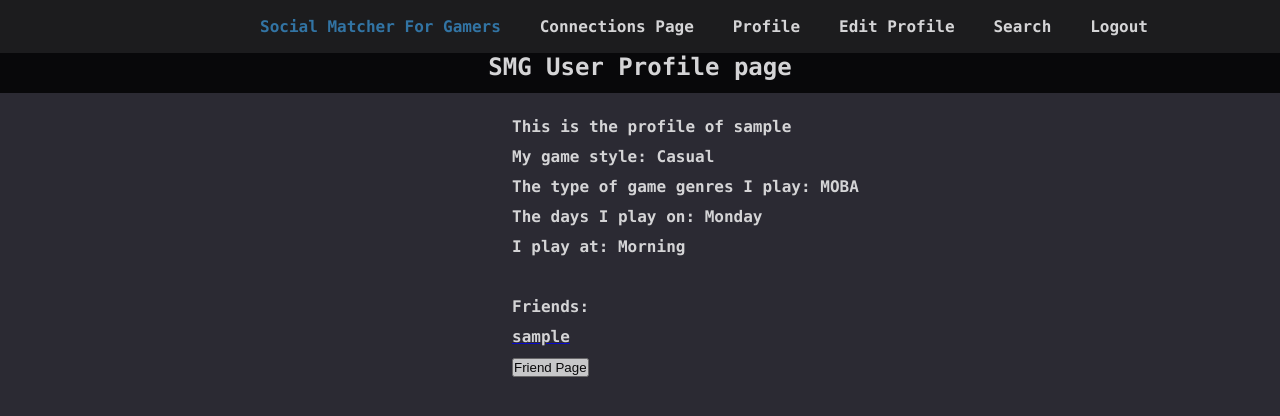
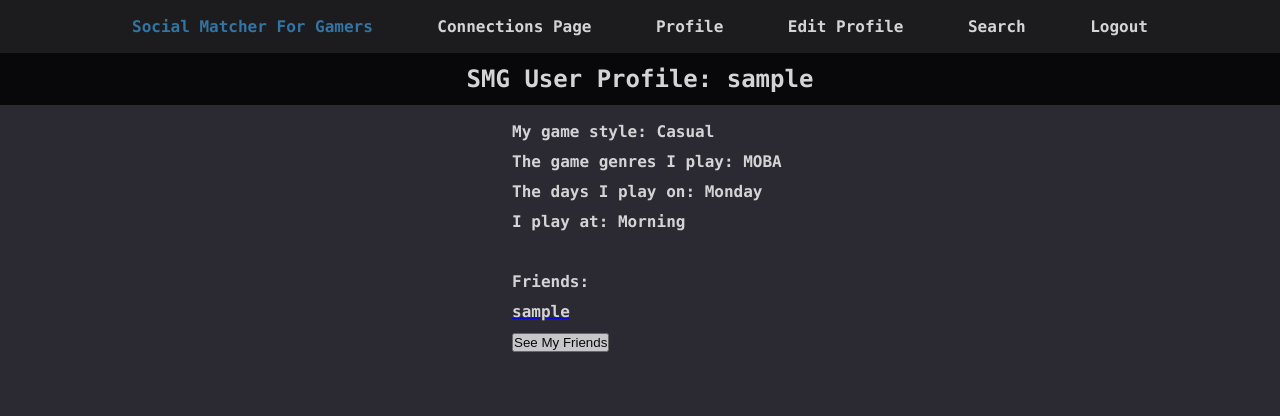
Before and after one commit to ctstolfa/SocialMatcherForGamers, a Django app: page / in a window 1280 px wide. Shown: the top 416 px of the page. Run offline with Django 4.2, Linux system fonts and the light colour scheme; a user stored in the database is signed in; tables that the repository leaves empty hold one stand-in row (values such as "Sample post").

Commit message:
Style profile page

```diff
--- /dev/null
+++ b/SMG/templates/base.html
@@ -0,0 +1,118 @@
+<!DOCTYPE html>
+<html lang="en">
+<head>
+    <meta charset="UTF-8">
+    <title>SMG - {% block title %}{% endblock %}</title>
+    <style>
+        * {
+            margin: 0;
+            padding: 0;
+        }
+
+        body {
+            background-color: rgb(43, 42, 51);
+            opacity: 0.8;
+
+        }
+
+        .nav {
+            background-color: black;
+            display: flex;
+            justify-content: center;
+            color: white;
+            font-weight: bolder;
+            font-size: 1.5em;
+            padding: 0.5em 0 0.5em 0;
+            margin-bottom: 0.5em;
+            width: 100%;
+            font-family: "Bitstream Vera Sans Mono", Monaco, "Courier New", Courier, monospace;
+            opacity: 1;
+        }
+
+        .nav-wrapper {
+            background-color: #191919;;
+            margin: 0;
+            padding: 1% 0 0 0;
+            opacity: 1;
+        }
+
+        .nav-internal-wrapper {
+            margin: 0 10% 0 10%;
+            height: 40px;
+            background-color: #191919;;
+        }
+
+        .nav-internal-wrapper ul {
+            display: flex;
+            justify-content: space-between;
+            text-align: center;
+        }
+
+        .nav-internal-wrapper ul li {
+            list-style: none;
+            margin: 4px;
+        }
+
+        .nav-internal-wrapper ul li a {
+            text-align: center;
+            text-decoration: none;
+            color: white;
+        }
+
+        .nav-internal-wrapper ul li a:hover {
+            color: rgb(52, 135, 193)
+        }
+
+        .nav-internal-wrapper ul li:nth-child(1) {
+            color: rgb(52, 135, 193);
+        }
+
+        .internal-wrapper {
+            padding-top: 1.5%;
+            margin-left: 40%;
+            line-height: 30px;
+            color: white;
+            font-weight: bold;
+            font-size: 1em;
+            font-family: "Bitstream Vera Sans Mono", Monaco, "Courier New", Courier, monospace;
+        }
+
+        .listStyle-wrapper {
+            margin-left: 40%;
+            line-height: 30px;
+        }
+
+        li {
+            list-style: none;
+            color: white;
+            font-weight: bold;
+            font-size: 1em;
+            font-family: "Bitstream Vera Sans Mono", Monaco, "Courier New", Courier, monospace;
+        }
+
+        h4 {
+            color: white;
+        }
+    </style>
+</head>
+<body>
+<header class="nav-wrapper">
+    <div class="nav-internal-wrapper">
+        <ul class="nav-internal-ul-wrapper">
+        </ul>
+
+        <ul>
+            <li>Social Matcher For Gamers</li>
+            <li class="connection_page"><a href="/connect"> Connections Page</a></li>
+            <li class="profile"><a href="{% url 'profile' username=user.username %}"> Profile</a></li>
+            <li class="edit_profile"><a href="/editProfile"> Edit Profile</a></li>
+            <li class="search"><a href="/search"> Search</a></li>
+            <li class="logout"><a href="{% url 'logout' %}"> Logout</a></li>
+        </ul>
+    </div>
+</header>
+
+{% block content %}{% endblock %}
+
+</body>
+</html>
--- a/SMG/templates/profile.html
+++ b/SMG/templates/profile.html
@@ -1,128 +1,27 @@
-<!DOCTYPE html>
-<html lang="en">
-<head>
-    <meta charset="UTF-8">
-    <title>Profile</title>
-    <style>
-       *{
-           margin: 0;
-           padding:0 ;
-       }
-       body{
-           background-color: rgb(43,42,51);
-           opacity: 0.8;
+{% extends "base.html" %}
 
-       }
-       .nav{
-           background-color: black;
-           display: flex;
-           justify-content: center;
-           color: white;
-           font-weight: bolder;
-           font-size: 1.5em;
-           width: 100%;
-           margin:0 10% 0  0 ;
-            height: 40px;
-           font-family: "Bitstream Vera Sans Mono", Monaco, "Courier New", Courier, monospace;
-           opacity: 1;
-       }
+{% block title %}Profile{% endblock %}
 
-       .nav-wrapper{
-            background-color: #191919;;
-            margin: 0;
-            padding: 1% 0 0 0;
-            opacity: 1;
-       }
-       .nav-internal-wrapper{
-            margin:0 10% 0  20% ;
-            height: 40px;
-             background-color: #191919;;
-
-       }
-       .nav-internal-wrapper ul{
-            display: flex;
-            justify-content: space-between;
-            text-align: center;
-
-       }
-       .nav-internal-wrapper ul li{
-            list-style:  none;
-            margin: 4px;
-       }
-       .nav-internal-wrapper ul li a{
-            text-align: center;
-            text-decoration: none;
-            color: white;
-       }
-       .nav-internal-wrapper ul li a:hover{
-            color: rgb(52, 135, 193)
-       }
-       .nav-internal-wrapper ul li:nth-child(1) {
-            color: rgb(52, 135, 193);
-       }
-        .internal-wrapper{
-           padding-top: 1.5%;
-           margin-left: 40%;
-           line-height: 30px;
-           color: white;
-           font-weight: bold;
-           font-size: 1em;
-           font-family: "Bitstream Vera Sans Mono", Monaco, "Courier New", Courier, monospace;
-       }
-       .listStyle-wrapper{
-
-           margin-left: 40%;
-           line-height: 30px;
-       }
-
-       li{
-           list-style: none;
-           color: white;
-           font-weight: bold;
-           font-size: 1em;
-           font-family: "Bitstream Vera Sans Mono", Monaco, "Courier New", Courier, monospace;
-       }
-
-       h4{
-       color: white;
-       }
-
-    </style>
-</head>
-<body>
-    <header class="nav-wrapper">
-    <div class="nav-internal-wrapper">
-        <ul class="nav-internal-ul-wrapper ">
-        </ul>
-
-        <ul>
-            <li>Social Matcher For Gamers</li>
-            <li class="connection_page"><a href="/connect"> Connections Page</a></li>
-           <li class="profile"><a href="{% url 'profile' username=user.username %}"> Profile</a></li>
-            <li class="edit_profile"><a href="/editProfile"> Edit Profile</a></li>
-           <li class="search"><a href="/search"> Search</a></li>
-            <li class="logout"><a href="{% url 'logout' %}"> Logout</a></li>
-        </ul>
-    </div>
-    </header>
-     <h1 class="nav"> SMG User Profile page</h1>
-    <h2 class="internal-wrapper">This is the profile of {{user.username }}</h2>
-    <ul class="listStyle-wrapper" >
-        <li>My game style: {{user.account.gameStyle }}</li>
-        <li>The type of game genres I play: {{ user.account.genres }}</li>
+{% block content %}
+<h1 class="nav">SMG User Profile: {{ user.username }}</h1>
+<ul class="listStyle-wrapper">
+    <li>My game style: {{ user.account.gameStyle }}</li>
+    <li>The game genres I play: {{ user.account.genres }}</li>
     <li>The days I play on: {{ user.account.schedule }}</li>
     <li>I play at: {{ user.account.time }}</li>
     <br>
-        <li>Friends: </li>
+    <li>Friends:</li>
     {% for friend in friends %}
-        <a href="{% url 'profile' username=friend %}"> <li>{{ friend }}</li> </a>
+        <a href="{% url 'profile' username=friend %}">
+            <li>{{ friend }}</li>
+        </a>
+    {% empty %}
+        <li><a href="{% url 'friendPage' username=user.username %}">None yet. Go out and make some!</a></li>
     {% endfor %}
-        {% if user.username == current_user.username %}
+    {% if user.username == current_user.username and friends %}
         <a href="{% url 'friendPage' username=user.username %}">
-        <button type="button">Friend Page</button>
+            <button type="button">See My Friends</button>
         </a>
     {% endif %}
 </ul>
-
-</body>
-</html>
+{% endblock %}
```
Lines whose indentation alone changed are shown as unchanged.
